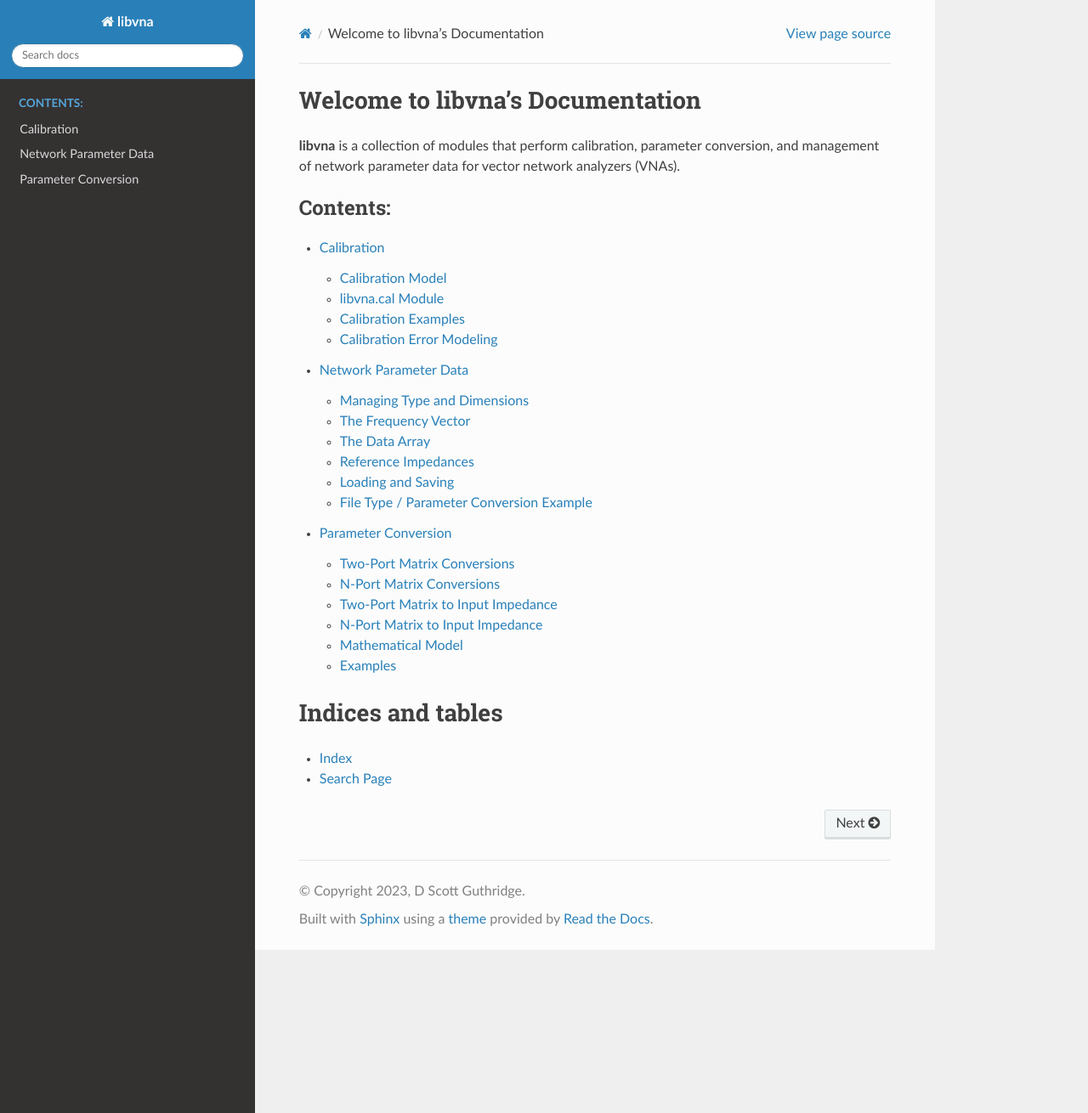
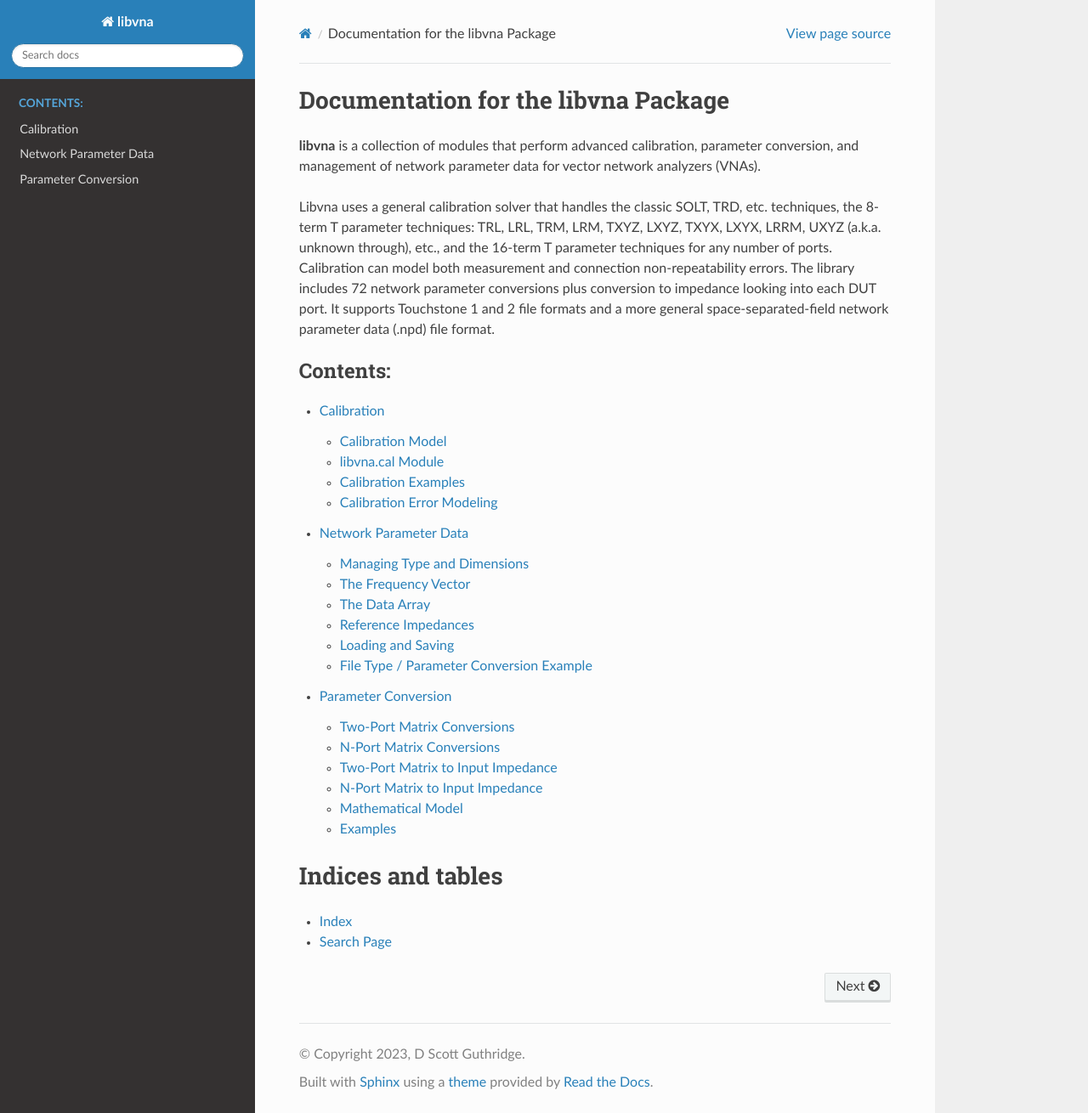
Before and after one commit to scott-guthridge/pylibvna, a Sphinx documentation site: the page built from docs/source/index.rst, in a window 1280 px wide and 1310 px high. Shown: the whole window at 85% size. Built offline with Sphinx 7.4.7 and the Read the Docs theme 2.0.0, drawn with Linux system fonts in a browser that asks for light colours.

Commit message:
Update documentation title and expand intro
Drop the 'Welcome to libvna' title and add more detail to the
introduction.

```diff
--- a/docs/source/index.rst
+++ b/docs/source/index.rst
@@ -3,11 +3,21 @@
    You can adapt this file completely to your liking, but it should at least
    contain the root `toctree` directive.
 
-Welcome to libvna's Documentation
-=================================
-**libvna** is a collection of modules that perform calibration, parameter
-conversion, and management of network parameter data for vector network
-analyzers (VNAs).
+Documentation for the libvna Package
+====================================
+**libvna** is a collection of modules that perform advanced calibration,
+parameter conversion, and management of network parameter data for vector
+network analyzers (VNAs).
+
+Libvna uses a general calibration solver that handles the classic
+SOLT, TRD, etc. techniques, the 8-term T parameter techniques: TRL,
+LRL, TRM, LRM, TXYZ, LXYZ, TXYX, LXYX, LRRM, UXYZ (a.k.a. unknown
+through), etc., and the 16-term T parameter techniques for any number
+of ports. Calibration can model both measurement and connection
+non-repeatability errors. The library includes 72 network parameter
+conversions plus conversion to impedance looking into each DUT
+port. It supports Touchstone 1 and 2 file formats and a more general
+space-separated-field network parameter data (.npd) file format.
 
 .. toctree::
    :maxdepth: 2
```
Also changed, not shown: 2 other files.
